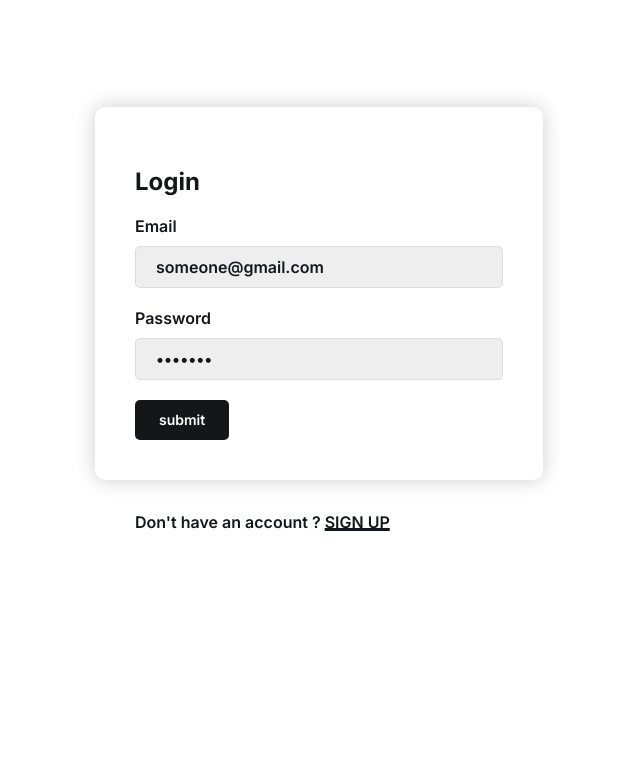
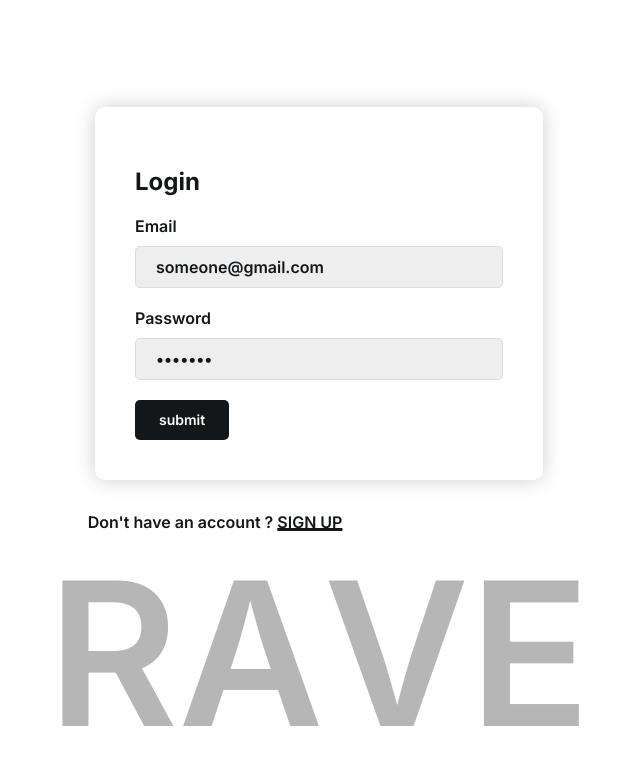
Before and after one commit to ra-kesh/rave, a React (Create React App) app: page /login in a window 1280 px wide. Shown: the top 764 px of the page, without its empty margins (321-961 px from the left). Built offline with nearby package versions, Linux system fonts and the light colour scheme.

Commit message:
style:added rave logo

```diff
--- a/src/pages/Login.jsx
+++ b/src/pages/Login.jsx
@@ -4,6 +4,7 @@ import { useNavigate } from "react-router-dom";
 import styled from "styled-components";
 import { LoginForm } from "../components/Form/LoginForm";
 import { Flex, Text } from "../components/Util";
+import { useMediaQuery } from "react-responsive";
 
 const SignUpSpan = styled.span`
   cursor: pointer;
@@ -24,6 +25,10 @@ export const Login = () => {
 
   const navigate = useNavigate();
 
+  const isDesktopOrLaptop = useMediaQuery({
+    query: "(min-width: 1224px)",
+  });
+
   useEffect(() => {
     if (auth.userInfo) {
       navigate("/");
@@ -43,6 +48,22 @@ export const Login = () => {
           Don't have an account ?{" "}
           <SignUpSpan onClick={() => navigate("/signup")}>SIGN UP</SignUpSpan>
         </Text>
+
+        {isDesktopOrLaptop ? (
+          <Flex color="var(--text-primary)">
+            <Text fontSize="200px">R</Text>
+            <Text fontSize="200px">A</Text>
+            <Text fontSize="200px">V</Text>
+            <Text fontSize="200px">E</Text>
+          </Flex>
+        ) : (
+          <Flex color="var(--text-primary)">
+            <Text fontSize="100px">R</Text>
+            <Text fontSize="100px">A</Text>
+            <Text fontSize="100px">V</Text>
+            <Text fontSize="100px">E</Text>
+          </Flex>
+        )}
       </Flex>
     </Flex>
   );
```
